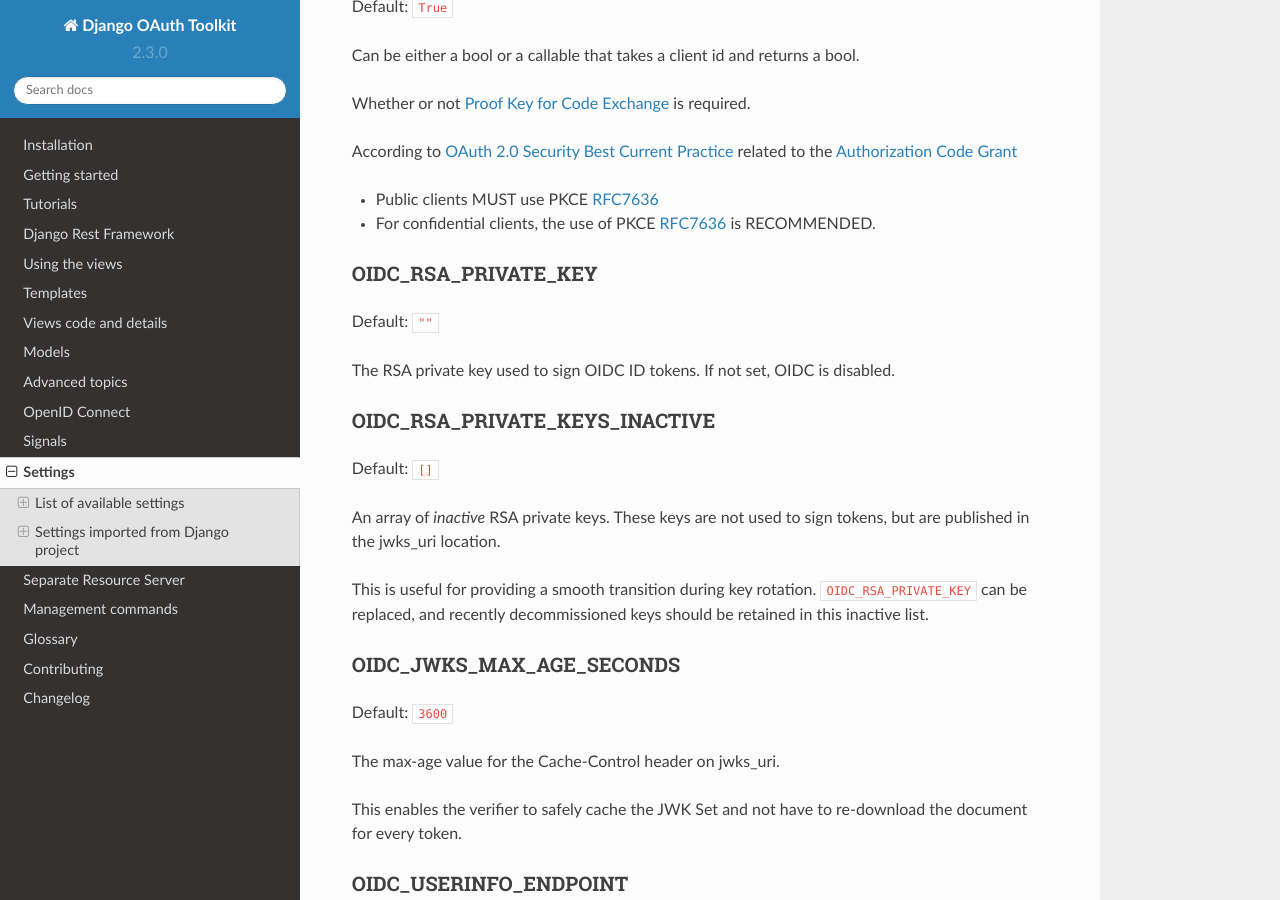
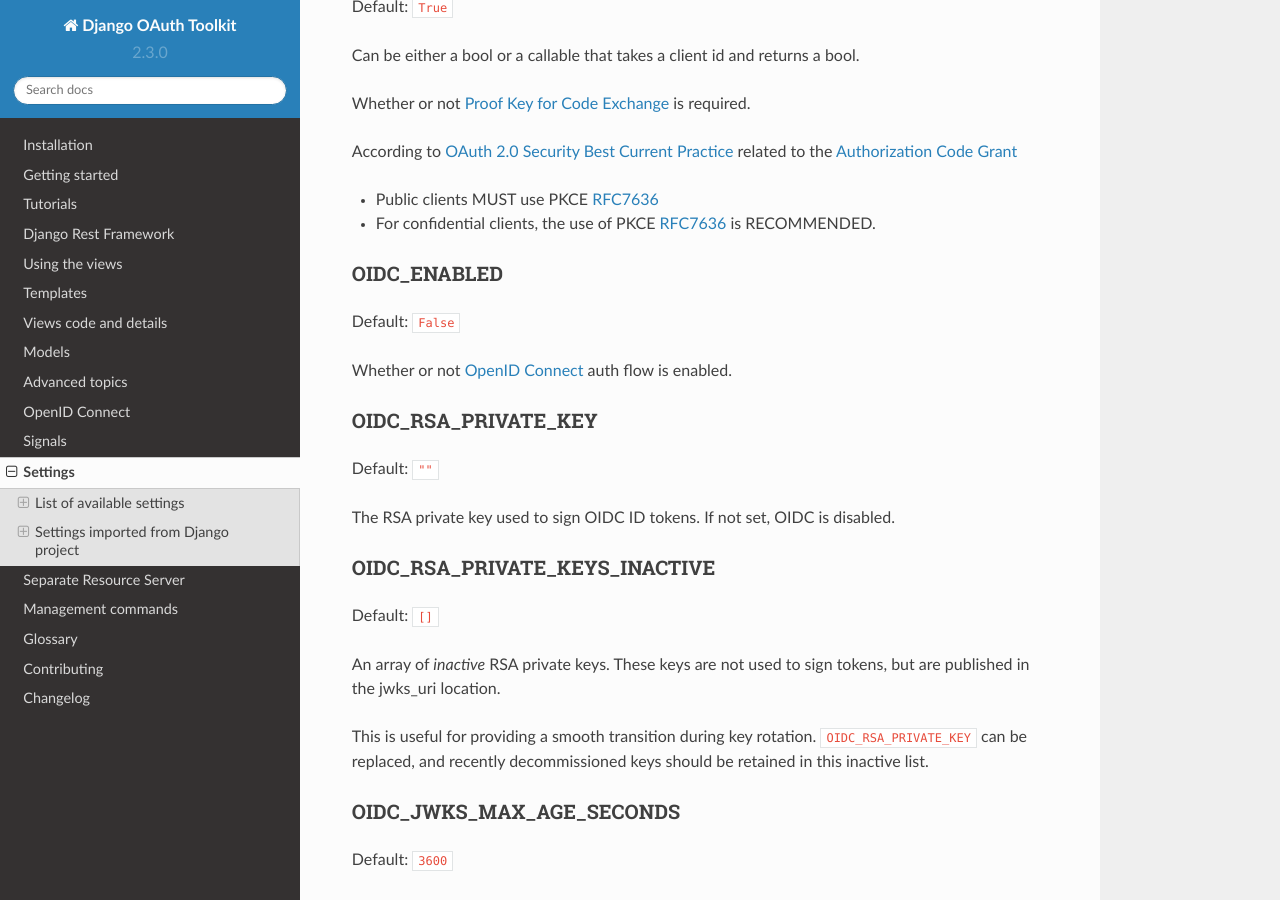
Before and after one commit to jazzband/django-oauth-toolkit, a Sphinx documentation site: the page built from docs/settings.rst, in a window 1280 px wide and 900 px high, scrolled down 6288 px. Built offline with Sphinx 7.4.7 and the Read the Docs theme 2.0.0, drawn with Linux system fonts in a browser that asks for light colours.

Commit message:
Document OIDC_ENABLED in settings.rst

```diff
--- a/docs/settings.rst
+++ b/docs/settings.rst
@@ -281,6 +281,12 @@
 - Public clients MUST use PKCE `RFC7636 <https://datatracker.ietf.org/doc/html/rfc7636>`_
 - For confidential clients, the use of PKCE `RFC7636 <https://datatracker.ietf.org/doc/html/rfc7636>`_ is RECOMMENDED.
 
+OIDC_ENABLED
+~~~~~~~~~~~~
+Default: ``False``
+
+Whether or not `OpenID Connect <https://openid.net/specs/openid-connect-core-1_0.html>`_ auth flow is enabled.
+
 OIDC_RSA_PRIVATE_KEY
 ~~~~~~~~~~~~~~~~~~~~
 Default: ``""``
```
